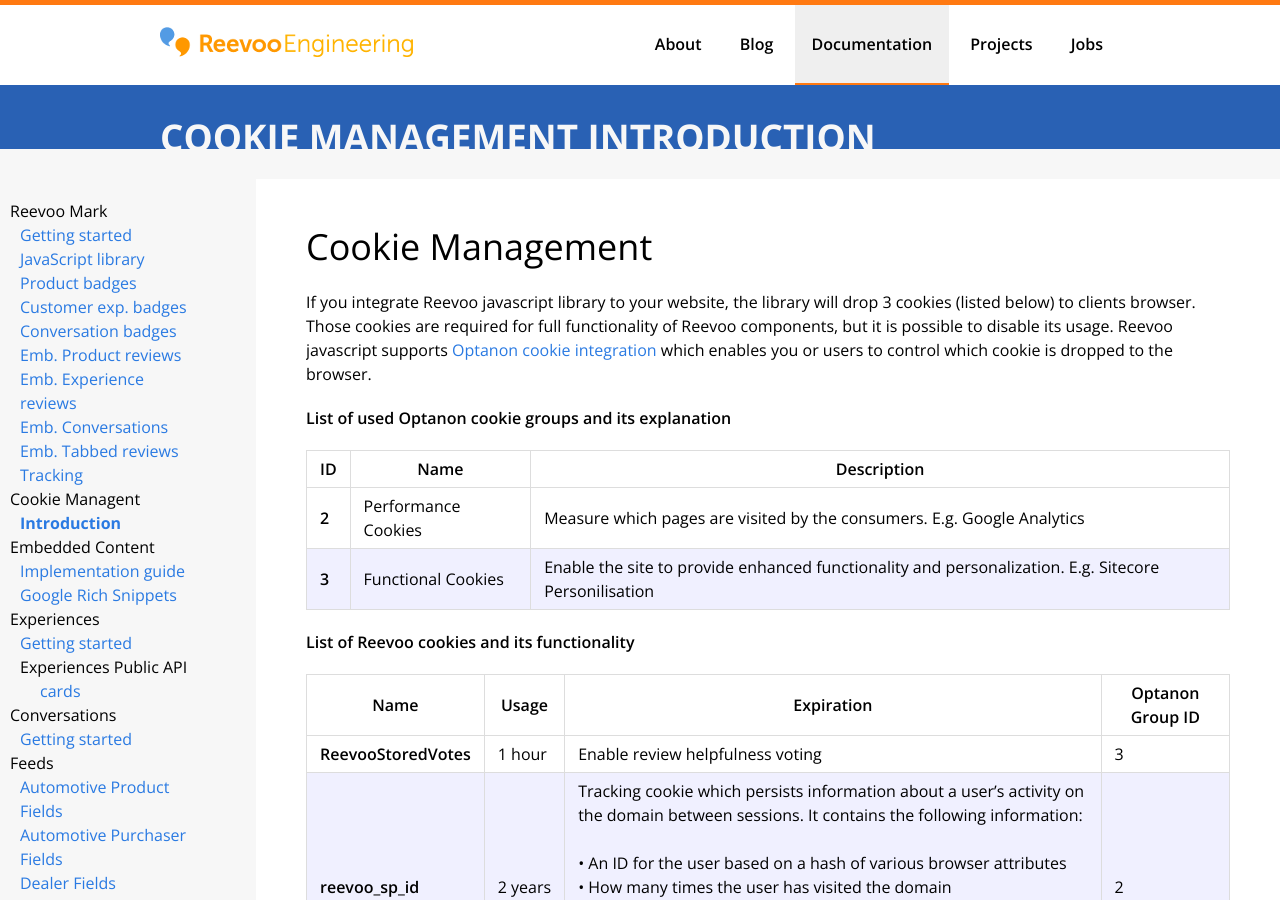
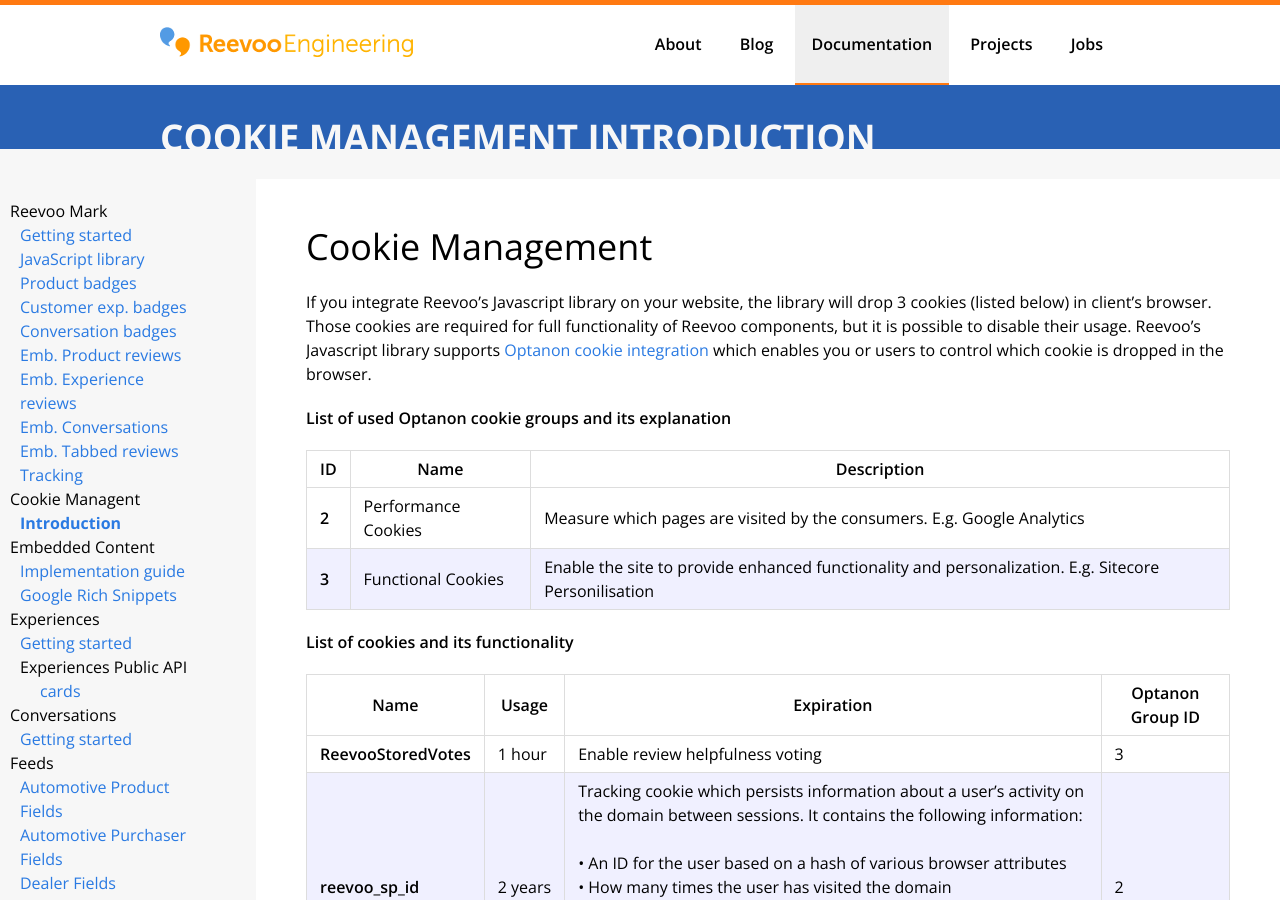
Before and after one commit to reevoo/reevoo.github.io, a Jekyll site: the page built from docs/cookie-management/introduction.markdown, in a window 1280 px wide and 900 px high. Built offline with Jekyll 4.4.1, drawn with Linux system fonts in a browser that asks for light colours.

Commit message:
Update cookies management page

```diff
--- a/docs/cookie-management/introduction.markdown
+++ b/docs/cookie-management/introduction.markdown
@@ -8,10 +8,10 @@
 
 # Cookie Management
 
-If you integrate Reevoo javascript library to your website, the library will drop 3 cookies (listed below) to clients browser.
-Those cookies are required for full functionality of Reevoo components, but it is possible to disable its usage.
-Reevoo javascript supports [Optanon cookie integration](https://www.cookielaw.org/) which enables you or users to control which
-cookie is dropped to the browser.
+If you integrate Reevoo's Javascript library on your website, the library will drop 3 cookies (listed below) in client's browser.
+Those cookies are required for full functionality of Reevoo components, but it is possible to disable their usage.
+Reevoo's Javascript library supports [Optanon cookie integration](https://www.cookielaw.org/) which enables you or users to control which
+cookie is dropped in the browser.
 
 **List of used Optanon cookie groups and its explanation**
 
@@ -22,7 +22,7 @@
 | 3 | Functional Cookies | Enable the site to provide enhanced functionality and personalization. E.g. Sitecore Personilisation |
 
 
-**List of Reevoo cookies and its functionality**
+**List of cookies and its functionality**
 
 {: .documentation-table}
 | Name | Usage  | Expiration | Optanon Group ID |
```
